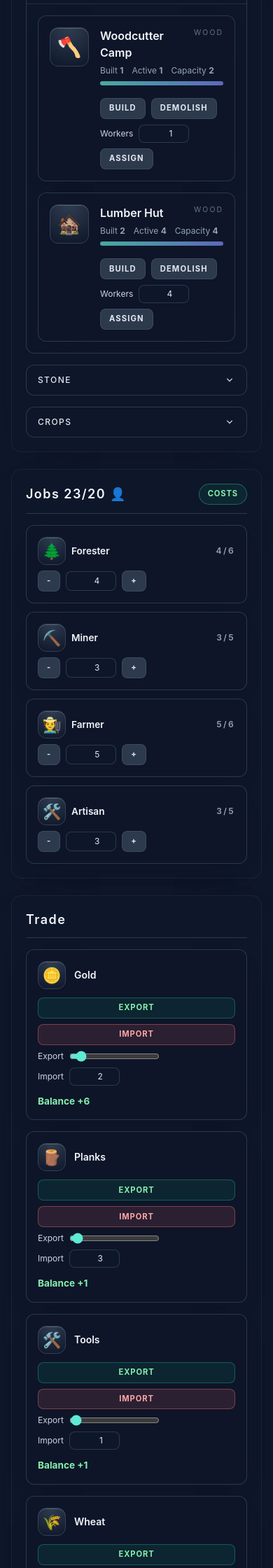
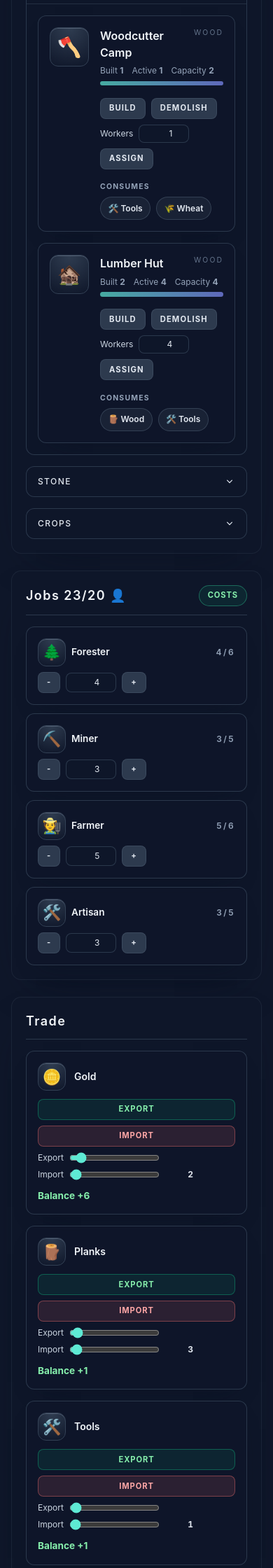
Before and after one commit to DerekSmithEstrada/kingdom, a Flask app: page / in a window 390 px wide. Shown: the part 556-2796 px from the top of the page at 70% size. Run offline with Flask 3, Linux system fonts and the light colour scheme; some libraries are stand-ins or nearby versions.

Commit message:
Add trade quick import and IO tooltips

```diff
--- a/static/main.js
+++ b/static/main.js
@@ -14,6 +14,7 @@
     population: {
       total: 20,
     },
+    warnings: [],
     buildings: [
       {
         id: "woodcutter-camp",
@@ -23,6 +24,11 @@
         active: 1,
         capacityPerBuilding: 2,
         icon: "🪓",
+        pending_eta: 18,
+        consumes: [
+          { resource: "tools", amount: 0.5 },
+          { resource: "wheat", amount: 1 },
+        ],
       },
       {
         id: "lumber-hut",
@@ -32,6 +38,11 @@
         active: 4,
         capacityPerBuilding: 2,
         icon: "🏚️",
+        pending_eta: 24,
+        consumes: [
+          { resource: "wood", amount: 3 },
+          { resource: "tools", amount: 0.25 },
+        ],
       },
       {
         id: "stone-quarry",
@@ -41,6 +52,10 @@
         active: 3,
         capacityPerBuilding: 3,
         icon: "⛏️",
+        pending_eta: 32,
+        consumes: [
+          { resource: "tools", amount: 0.75 },
+        ],
       },
       {
         id: "wheat-farm",
@@ -50,6 +65,10 @@
         active: 0,
         capacityPerBuilding: 2,
         icon: "🌾",
+        pending_eta: 12,
+        consumes: [
+          { resource: "tools", amount: 0.3 },
+        ],
       },
     ],
     jobs: [
@@ -70,6 +89,18 @@
       progress: 0,
       color_hex: "#38BDF8",
     },
+  };
+
+  const RESOURCE_METADATA = {
+    happiness: { label: "Happiness", icon: "😊" },
+    population: { label: "Population", icon: "👤" },
+    gold: { label: "Gold", icon: "🪙" },
+    wood: { label: "Wood", icon: "🪵" },
+    planks: { label: "Planks", icon: "🧱" },
+    stone: { label: "Stone", icon: "🪨" },
+    tools: { label: "Tools", icon: "🛠️" },
+    wheat: { label: "Wheat", icon: "🌾" },
+    hops: { label: "Hops", icon: "🍺" },
   };
 
   function clone(value) {
@@ -95,6 +126,7 @@
         trade: Array.isArray(parsed.trade) && parsed.trade.length
           ? parsed.trade
           : clone(defaultState.trade),
+        warnings: Array.isArray(parsed.warnings) ? parsed.warnings : [],
         season: parsed.season
           ? { ...defaultState.season, ...parsed.season }
           : clone(defaultState.season),
@@ -127,9 +159,208 @@
 
   const jobsList = document.getElementById("jobs-list");
   const tradeList = document.getElementById("trade-list");
+  const tradePanel = document.getElementById("trade");
   const jobsCountLabel = document.getElementById("jobs-count");
   const seasonLabel = document.getElementById("season-label");
   const seasonFill = document.getElementById("season-fill");
+  const warningsContainer = document.getElementById("warning-chips");
+
+  function getResourceMeta(resourceKey) {
+    if (!resourceKey) {
+      return { label: "", icon: "" };
+    }
+    const meta = RESOURCE_METADATA[resourceKey];
+    if (meta) {
+      return meta;
+    }
+    const label = resourceKey.replace(/[-_]/g, " ").replace(/\b\w/g, (match) => match.toUpperCase());
+    return { label, icon: "" };
+  }
+
+  function formatAmount(value) {
+    const numeric = Number(value);
+    if (!Number.isFinite(numeric)) {
+      return "0";
+    }
+    const rounded = Math.round(numeric);
+    if (Math.abs(numeric - rounded) < 1e-3) {
+      return String(rounded);
+    }
+    return numeric.toFixed(1);
+  }
+
+  function buildConsumesMarkup(building) {
+    if (!building || !Array.isArray(building.consumes) || building.consumes.length === 0) {
+      return "";
+    }
+    const pendingEta = Number(building.pending_eta);
+    const etaAttribute = Number.isFinite(pendingEta) ? ` data-io-eta="${pendingEta}"` : "";
+    const pills = building.consumes
+      .filter((entry) => entry && entry.resource)
+      .map((entry) => {
+        const meta = getResourceMeta(entry.resource);
+        const amount = Number(entry.amount) || 0;
+        const label = entry.label || meta.label || entry.resource;
+        const icon = entry.icon || meta.icon || "";
+        const iconText = icon ? `${icon} ` : "";
+        return `
+          <div class="io-pill group" data-io-resource="${entry.resource}" data-io-amount="${amount}"${etaAttribute}>
+            <span class="io-pill-label">${iconText}${label}</span>
+            <div class="tooltip io-tooltip">
+              <div class="tooltip-arrow"></div>
+              <div class="tooltip-content io-tooltip-content"></div>
+            </div>
+          </div>
+        `;
+      })
+      .join("");
+
+    if (!pills) {
+      return "";
+    }
+
+    return `
+      <div class="io-section" data-building-io="${building.id}">
+        <h4 class="io-section-title">Consumes</h4>
+        <div class="io-pill-list">
+          ${pills}
+        </div>
+      </div>
+    `;
+  }
+
+  function renderWarnings() {
+    if (!warningsContainer) return;
+    warningsContainer.innerHTML = "";
+    const warnings = Array.isArray(state.warnings) ? state.warnings : [];
+    if (!warnings.length) {
+      warningsContainer.classList.add("hidden");
+      return;
+    }
+    warningsContainer.classList.remove("hidden");
+    warnings.forEach((warning) => {
+      const chip = document.createElement("div");
+      chip.className = "chip chip--warning";
+      const resourceKey = warning.resource || warning.resource_key || warning.key || "";
+      if (resourceKey) {
+        chip.dataset.warningResource = resourceKey;
+      }
+      const meta = getResourceMeta(resourceKey);
+      const message = warning.message || warning.text || `Falta: ${meta.label || resourceKey}`;
+
+      const messageWrapper = document.createElement("div");
+      messageWrapper.className = "flex flex-col gap-1";
+      const messageSpan = document.createElement("span");
+      const prefix = warning.icon || meta.icon || "⚠️";
+      messageSpan.textContent = `${prefix} ${message}`;
+      messageWrapper.appendChild(messageSpan);
+      chip.appendChild(messageWrapper);
+
+      const actions = document.createElement("div");
+      actions.className = "chip-actions";
+      const button = document.createElement("button");
+      button.type = "button";
+      button.className = "chip-button";
+      button.dataset.action = "auto-import";
+      if (resourceKey) {
+        button.dataset.resource = resourceKey;
+      }
+      button.textContent = "Importar";
+      actions.appendChild(button);
+      chip.appendChild(actions);
+
+      warningsContainer.appendChild(chip);
+    });
+  }
+
+  function refreshIoTooltips() {
+    const inventory = state.resources || {};
+    const pillNodes = document.querySelectorAll(".io-pill");
+    pillNodes.forEach((pill) => {
+      const resourceKey = pill.dataset.ioResource;
+      if (!resourceKey) return;
+      const required = Number(pill.dataset.ioAmount) || 0;
+      const eta = Number(pill.dataset.ioEta);
+      const tooltipContent = pill.querySelector(".io-tooltip-content");
+      const stock = Number(inventory[resourceKey]) || 0;
+      const etaText = Number.isFinite(eta) ? `${eta.toFixed(1)}s` : "—";
+      if (tooltipContent) {
+        tooltipContent.textContent = `Necesita ${formatAmount(required)}/ciclo. Stock actual: ${formatAmount(stock)}. ETA para siguiente ciclo: ${etaText}`;
+      }
+      if (stock + 1e-9 < required) {
+        pill.classList.add("io-pill--warning");
+      } else {
+        pill.classList.remove("io-pill--warning");
+      }
+    });
+    if (warningsContainer) {
+      const chips = warningsContainer.querySelectorAll(".chip--warning");
+      chips.forEach((chip) => {
+        const resourceKey = chip.dataset.warningResource;
+        if (!resourceKey) return;
+        const relatedPill = document.querySelector(`.io-pill[data-io-resource="${resourceKey}"]`);
+        if (relatedPill && relatedPill.classList.contains("io-pill--warning")) {
+          chip.classList.remove("chip--resolved");
+        } else {
+          chip.classList.add("chip--resolved");
+        }
+      });
+    }
+  }
+
+  function focusTradeForResource(resourceKey) {
+    if (!resourceKey || !tradeList) return;
+    const tradeRow = tradeList.querySelector(`[data-trade-id="${resourceKey}"]`);
+    if (!tradeRow) return;
+    if (tradePanel && typeof tradePanel.scrollIntoView === "function") {
+      tradePanel.scrollIntoView({ behavior: "smooth", block: "center" });
+    } else if (typeof tradeRow.scrollIntoView === "function") {
+      tradeRow.scrollIntoView({ behavior: "smooth", block: "center" });
+    }
+    const slider = tradeRow.querySelector(`input[data-trade-import-slider="${resourceKey}"]`);
+    if (!slider) return;
+    const min = Number(slider.min || 0);
+    const max = Number(slider.max || 100);
+    const mid = Math.round(min + (max - min) * 0.5);
+    slider.value = String(mid);
+    const display = tradeRow.querySelector(`[data-trade-import-display="${resourceKey}"]`);
+    if (display) {
+      display.textContent = String(mid);
+    }
+    if (typeof slider.focus === "function") {
+      slider.focus();
+    }
+    tradeRow.classList.add("trade-row--highlight");
+    window.setTimeout(() => {
+      tradeRow.classList.remove("trade-row--highlight");
+    }, 1500);
+  }
+
+  function handleWarningActions(event) {
+    const button = event.target.closest('button[data-action="auto-import"]');
+    if (!button) return;
+    const { resource } = button.dataset;
+    focusTradeForResource(resource);
+  }
+
+  function updateTradeRangeDisplays() {
+    if (!tradeList) return;
+    const sliders = tradeList.querySelectorAll('input[data-trade-import-slider]');
+    sliders.forEach((slider) => {
+      const tradeId = slider.dataset.tradeImportSlider;
+      if (!tradeId) return;
+      const parent = slider.parentElement;
+      if (!parent) return;
+      const display = parent.querySelector(`[data-trade-import-display="${tradeId}"]`);
+      if (display) {
+        display.textContent = slider.value;
+      }
+    });
+  }
+
+  if (warningsContainer) {
+    warningsContainer.addEventListener("click", handleWarningActions);
+  }
 
   function getCapacity(building) {
     return building.built * building.capacityPerBuilding;
@@ -162,6 +393,7 @@
           break;
       }
     });
+    refreshIoTooltips();
   }
 
   function renderSeason(season) {
@@ -208,6 +440,7 @@
       if (!container) return;
       const capacity = getCapacity(building);
       const article = document.createElement("li");
+      const consumesMarkup = buildConsumesMarkup(building);
       article.innerHTML = `
         <article class="building-card" data-building-id="${building.id}">
           <span class="icon-badge" role="img" aria-label="${building.name} icon">${building.icon}</span>
@@ -231,11 +464,13 @@
               </label>
               <button type="button" data-action="assign" data-building-id="${building.id}">Assign</button>
             </div>
+            ${consumesMarkup}
           </div>
         </article>
       `;
       container.appendChild(article);
     });
+    refreshIoTooltips();
   }
 
   function renderJobs() {
@@ -283,7 +518,8 @@
           </label>
           <label class="flex items-center gap-2 text-xs text-slate-300">
             <span>Import</span>
-            <input type="number" min="0" step="1" value="${item.import}" data-trade-input="${item.id}" />
+            <input type="range" min="0" max="100" step="1" value="${item.import}" data-trade-import-slider="${item.id}" />
+            <span class="trade-range-value" data-trade-import-display="${item.id}">${item.import}</span>
           </label>
         </div>
         <div class="balance ${balance > 0 ? "positive" : balance < 0 ? "negative" : ""}">
@@ -292,6 +528,7 @@
       `;
       tradeList.appendChild(row);
     });
+    updateTradeRangeDisplays();
   }
 
   function updateJobsCount() {
@@ -438,9 +675,22 @@
       const tradeId = target.dataset.tradeSlider;
       adjustTrade(tradeId, { export: Number(target.value) });
     }
-    if (target.matches("input[data-trade-input]")) {
-      const tradeId = target.dataset.tradeInput;
+    if (target.matches("input[data-trade-import-slider]")) {
+      const tradeId = target.dataset.tradeImportSlider;
+      if (tradeId) {
+        const parent = target.parentElement;
+        if (parent) {
+          const display = parent.querySelector(`[data-trade-import-display="${tradeId}"]`);
+          if (display) {
+            display.textContent = target.value;
+          }
+        }
+      }
       adjustTrade(tradeId, { import: Number(target.value) });
+      const row = target.closest(".trade-row");
+      if (row) {
+        row.classList.remove("trade-row--highlight");
+      }
     }
   }
 
@@ -494,6 +744,7 @@
       if (payload && payload.season) {
         updateSeasonState(payload.season);
       }
+      refreshIoTooltips();
       ticking = false;
     };
     setInterval(performTick, 5000);
@@ -523,6 +774,7 @@
   renderBuildings();
   renderJobs();
   renderTrade();
+  renderWarnings();
   attachAccordion();
   updateJobsCount();
   updateChips();
--- a/static/styles.css
+++ b/static/styles.css
@@ -184,6 +223,72 @@ body {
   background: linear-gradient(90deg, rgba(94, 234, 212, 0.7), rgba(129, 140, 248, 0.7));
 }
 
+.io-section {
+  display: grid;
+  gap: 0.4rem;
+  margin-top: 0.75rem;
+}
+
+.io-section-title {
+  font-size: 0.65rem;
+  text-transform: uppercase;
+  letter-spacing: 0.12em;
+  color: rgb(148 163 184);
+  font-weight: 700;
+}
+
+.io-pill-list {
+  display: flex;
+  flex-wrap: wrap;
+  gap: 0.5rem;
+}
+
+.io-pill {
+  position: relative;
+  display: inline-flex;
+  align-items: center;
+  gap: 0.4rem;
+  border-radius: 9999px;
+  border: 1px solid rgb(71 85 105 / 0.6);
+  background: rgb(30 41 59 / 0.7);
+  padding: 0.4rem 0.65rem;
+  font-size: 0.75rem;
+  font-weight: 600;
+  color: rgb(226 232 240);
+}
+
+.io-pill .tooltip {
+  left: 50%;
+  right: auto;
+  top: calc(100% + 0.5rem);
+  transform: translateX(-50%);
+  width: max(12rem, 11rem);
+}
+
+.io-pill .tooltip-arrow {
+  right: auto;
+  left: 50%;
+  transform: translate(-50%, -50%) rotate(45deg);
+}
+
+.io-tooltip-content {
+  text-align: center;
+  color: rgb(226 232 240);
+}
+
+.io-pill--warning {
+  border-color: rgb(248 113 113 / 0.5);
+  background: rgb(248 113 113 / 0.12);
+}
+
+.io-pill--warning .io-tooltip-content {
+  color: rgb(252 165 165);
+}
+
+.io-pill--warning .io-pill-label {
+  color: rgb(254 226 226);
+}
+
 .action-row {
   display: flex;
   flex-wrap: wrap;
@@ -333,6 +438,19 @@ body {
   }
 }
 
+.trade-range-value {
+  min-width: 2.5rem;
+  text-align: right;
+  font-variant-numeric: tabular-nums;
+  font-weight: 700;
+  color: rgb(226 232 240);
+}
+
+.trade-row--highlight {
+  border-color: rgb(94 234 212 / 0.6);
+  box-shadow: 0 0 0 2px rgb(94 234 212 / 0.25);
+}
+
 .trade-row button {
   border-radius: 0.5rem;
   padding: 0.35rem 0.75rem;
--- a/templates/index.html
+++ b/templates/index.html
@@ -21,6 +21,7 @@
       <div class="chip" data-resource="tools">🛠️ Tools <span class="value">12</span></div>
       <div class="chip" data-resource="wheat">🌾 Wheat <span class="value">75</span></div>
     </div>
+    <div id="warning-chips" class="warning-chips grid grid-cols-1 gap-3 mt-3 sm:grid-cols-2 lg:grid-cols-4"></div>
   </div>
 </header>
 
```
Also changed, not shown: other parts of static/styles.css (+39 -0 lines).
